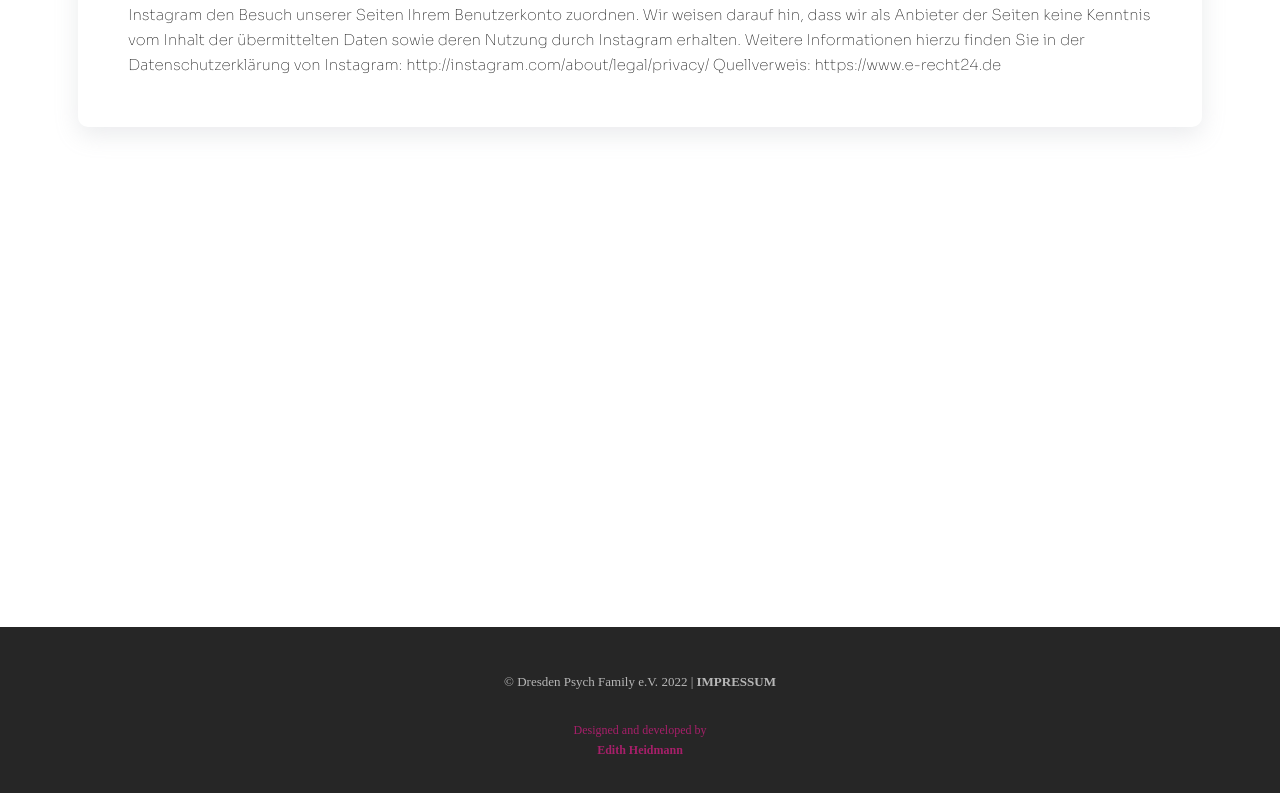
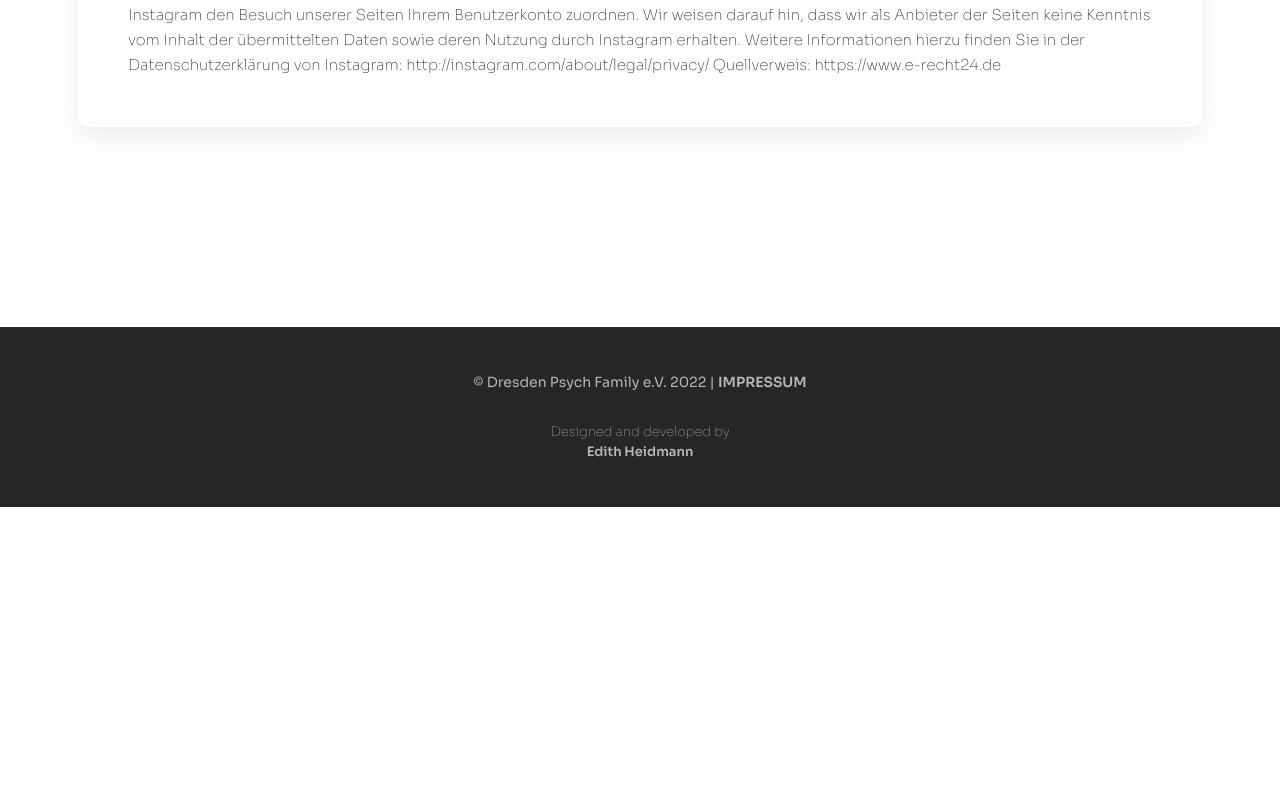
Before and after one commit to ediheid/reverberation-frontend, a React (Create React App) app: page /impressum in a window 1280 px wide. Shown: the part 2845-3638 px from the top of the page. After the commit the page ends 3352 px from the top, so only its background shows below. Built offline with nearby package versions, Linux system fonts and the light colour scheme.

Commit message:
Updated Footer

```diff
--- a/src/Components/Footer/Footer.js
+++ b/src/Components/Footer/Footer.js
@@ -23,6 +23,7 @@ const Footer = () => {
             href="https://www.edithsdev.com/"
             target="_blank"
             rel="noreferrer noopener"
+            alt="Link to developer site"
           >
             Edith Heidmann
           </a>
--- a/src/Components/Footer/footer.module.scss
+++ b/src/Components/Footer/footer.module.scss
@@ -14,49 +14,55 @@
   height: 18rem;
   background-color: lighten($black, 15%);
 
-  margin-top: 50rem;
+  // margin-top: 50rem;
 }
 
 .copyright-span {
   width: 60%;
   color: $mid-grey;
   font-weight: 400;
-  font-size: 1.3rem;
+  font-size: 1.4rem;
 
   text-align: center;
   margin-bottom: 3rem;
+  line-height: 2rem;
+
+  font-family: $main-font-regular-font-family;
 }
 
 .impressum-link {
   text-decoration: none;
   color: $mid-grey;
+
+  font-family: $main-font-semi-bold-font-family;
 }
 
 @media (hover: hover) {
   .impressum-link:hover {
-    color: $nav-links;
+    color: $links-hover-colour;
   }
 }
 
 .built-by {
-  color: $mauve;
-  font-size: 1.2rem;
-
+  font-size: 1.3rem;
   text-align: center;
-
+  font-family: $main-font-thin-font-family;
+  color: $mid-grey;
   line-height: 2rem;
 
   a {
     text-decoration: none;
     font-weight: bold;
-    color: $mauve;
+    color: $mid-grey;
+    font-family: $main-font-semi-bold-font-family;
   }
 }
 
 @media (hover: hover) {
-  .built-by:hover {
+  .built-by > a:hover {
     transform: scale(1.1);
     transition: ease-in-out;
     font-weight: bold;
+    color: $mauve;
   }
 }
--- a/src/Views/Impressum/impressum.module.scss
+++ b/src/Views/Impressum/impressum.module.scss
@@ -11,6 +11,8 @@
 
   // Todo:
   font-family: $main-font-regular-font-family;
+
+  margin-bottom: 20rem;
 }
 
 .content-container {
```
